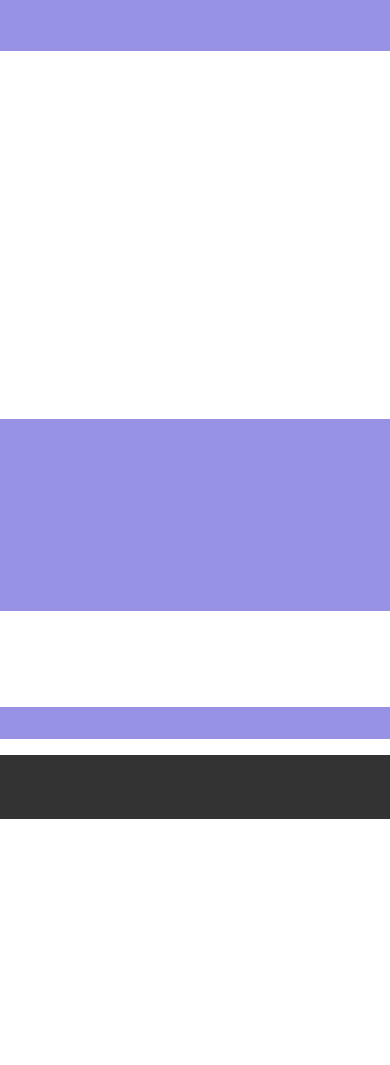
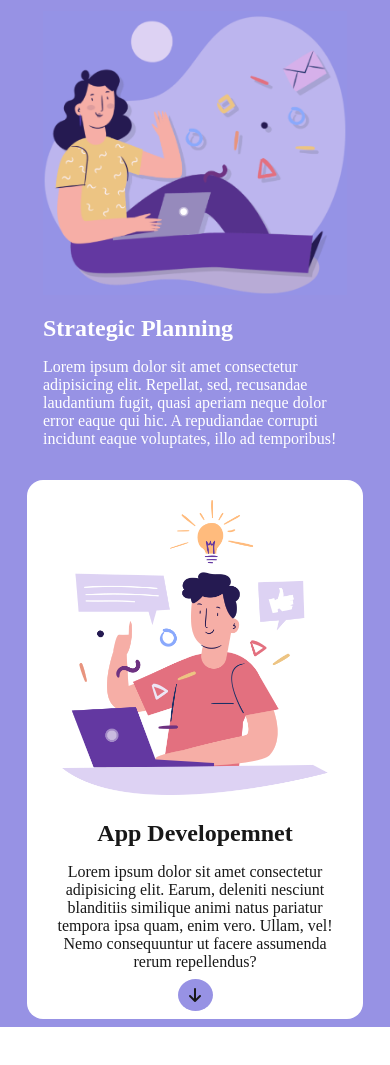
Before and after one commit to DeSantisDomiziano/htmlcss-responsive-layout, a plain HTML site: page index.html in a window 390 px wide. Shown: the part 1815-2880 px from the top of the page. Before the commit the page ends 2650 px from the top, so only its background shows below. Drawn offline with Linux system fonts and the light colour scheme.

Commit message:
add section planning htmlcss responsive layout

```diff
--- a/assets/css/style.css
+++ b/assets/css/style.css
@@ -3,6 +3,10 @@
     box-sizing: border-box;
     padding: 0;
     margin: 0;
+}
+
+body {
+    color: var(--rl-main);
 }
 
 img {
@@ -94,8 +98,9 @@ i {
     --rl-effect-header: #b5ddff;
     --rl-main: #ffffff;
     --rl--footer: #333333;
+    --rl-dark: #181818;
 }
-/* #region color */
+/* #endregion color */
 
 
 /* #region header */
@@ -243,6 +248,19 @@ main section:nth-child(even) {
     top: 22px;
     padding-bottom: 0;
 }
+
+/* SECTION PLANNING */
+#planning .row [class^="col_"]:nth-child(even) {
+    color: var(--rl-dark);
+    background-color: var(--rl-main);
+    text-align: center;
+}
+
+#planning i {
+    background-color: var(--rl-primary);
+    border-radius: 50%;
+    width: 35px;
+}
 /* #endregion main */
 
 
--- a/index.html
+++ b/index.html
@@ -80,11 +80,16 @@
             <div class="container">
                 <div class="row">
                     <div class="col_12 col_lg_6">
-
+                        <img src="./assets/img/planning1.png" alt="">
+                        <h2>Strategic Planning</h2>
+                        <p>Lorem ipsum dolor sit amet consectetur adipisicing elit. Repellat, sed, recusandae laudantium fugit, quasi aperiam neque dolor error eaque qui hic. A repudiandae corrupti incidunt eaque voluptates, illo ad temporibus!</p>
                     </div>
                     <!-- /.col_12 col_lg_6 -->
                     <div class="col_12 col_lg_6">
-
+                        <img src="./assets/img/planning2.png" alt="">
+                        <h2>App Developemnet</h2>
+                        <p>Lorem ipsum dolor sit amet consectetur adipisicing elit. Earum, deleniti nesciunt blanditiis similique animi natus pariatur tempora ipsa quam, enim vero. Ullam, vel! Nemo consequuntur ut facere assumenda rerum repellendus?</p>
+                        <i class="fa-solid fa-arrow-down"></i>
                     </div>
                     <!-- /.col_12 col_lg_6 -->
                 </div>
@@ -94,7 +99,7 @@
         </section>
         <!-- /#planning -->
 
-        <section id="partners">
+        <section id="testimonials">
             <div class="container">
                 <div class="row">
                     <div class="col_12">
@@ -143,7 +148,7 @@
             </div>
             <!-- /.container -->
         </section>
-        <!-- /#partners -->
+        <!-- /#testimonials -->
 
         <section id="benefit">
             <div class="container">
```
